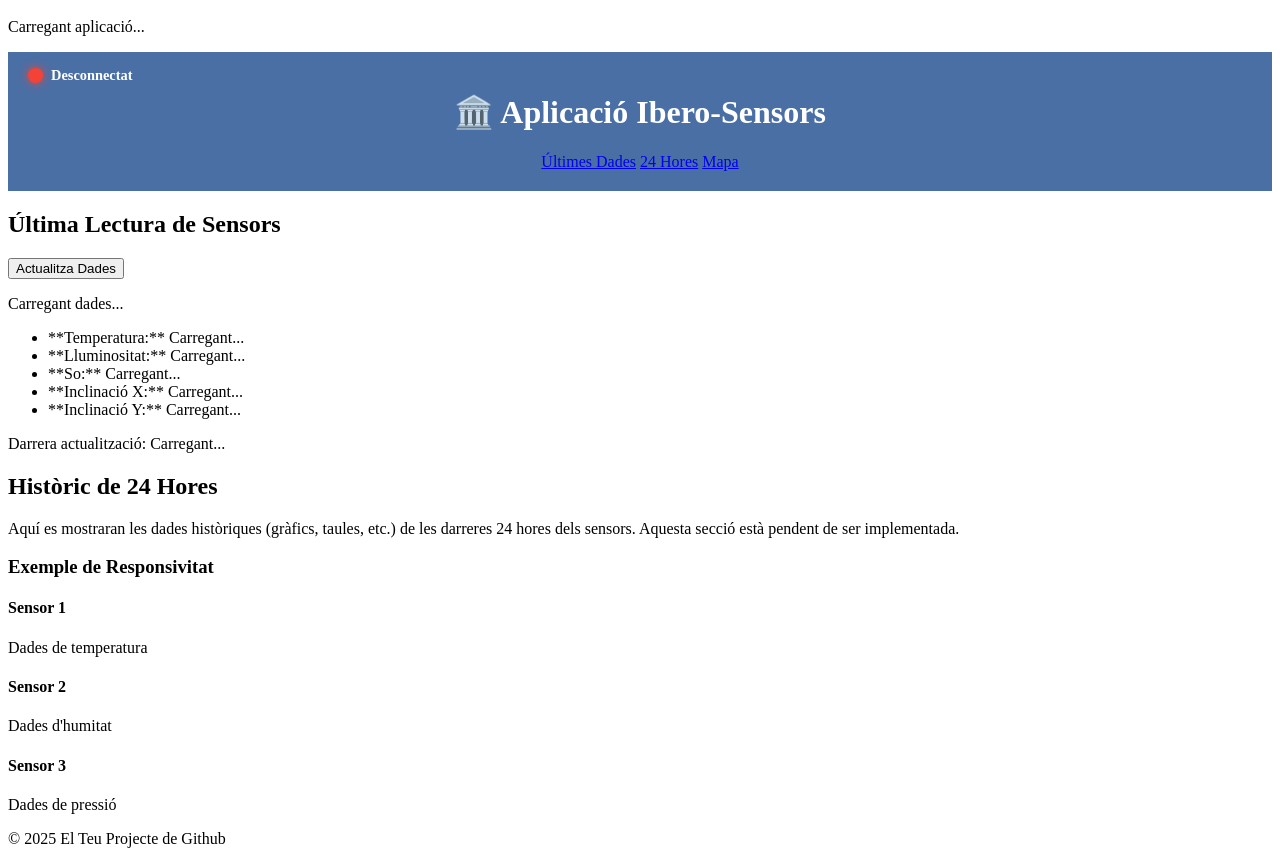
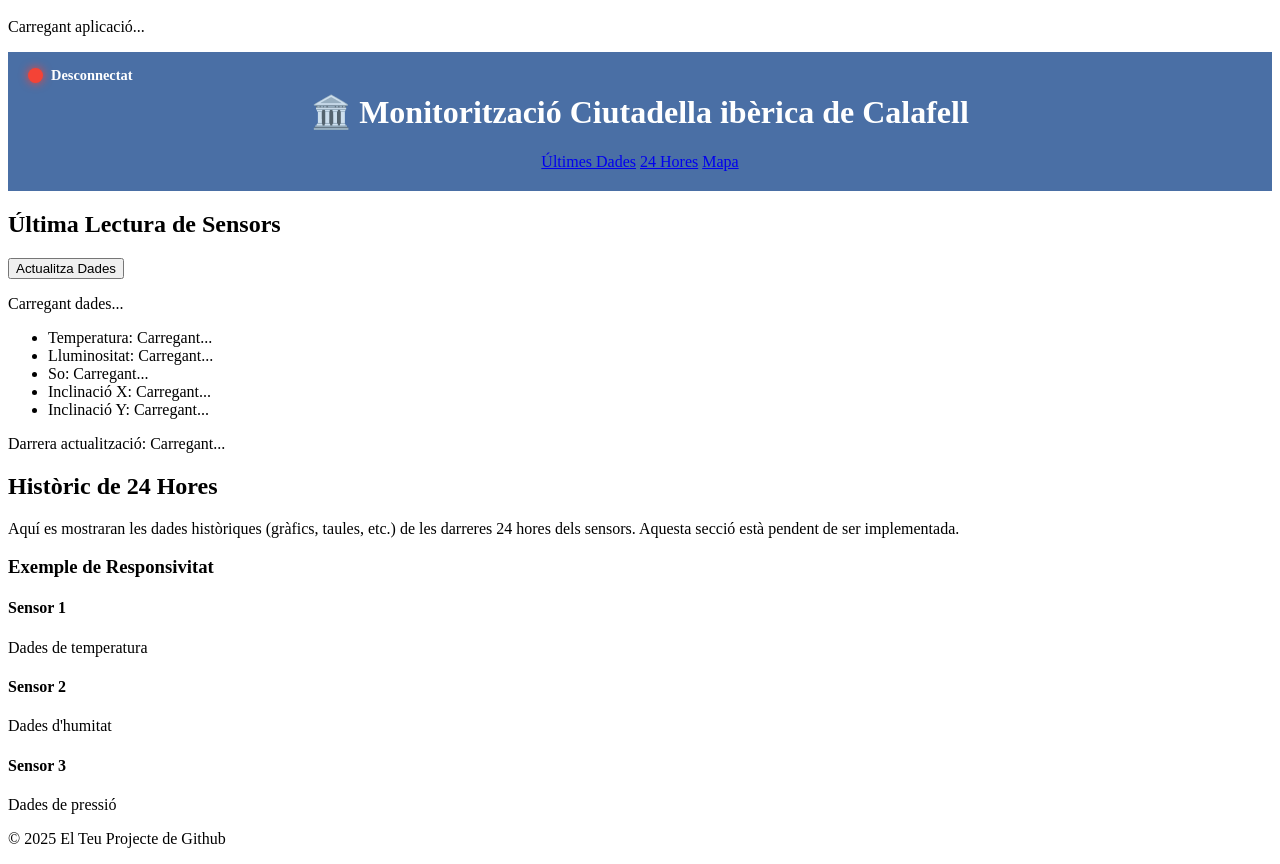
Before and after one commit to robotic-ulldevent/arqueologia.html, a plain HTML site: page index.html in a window 1280 px wide. Shown: the part 1034-1898 px from the top of the page. Drawn offline with Linux system fonts and the light colour scheme.

Commit message:
Update index.html

```diff
--- a/index.html
+++ b/index.html
@@ -20,7 +20,7 @@
                 <span id="status-text">Desconnectat</span>
             </div>
 
-            <h1>🏛️ Aplicació Ibero-Sensors</h1>
+            <h1>🏛️ Monitorització Ciutadella ibèrica de Calafell</h1>
             <nav>
                 <a href="#sensor-data-sec">Últimes Dades</a>
                 <a href="#historic-sec">24 Hores</a>
@@ -36,11 +36,11 @@
                 <div id="data-display-area">
                     <p class="data-loading-message">Carregant dades...</p>
                     <ul id="sensor-data-list">
-                        <li id="data-temperatura">**Temperatura:** Carregant...</li>
-                        <li id="data-lluminositat">**Lluminositat:** Carregant...</li>
-                        <li id="data-so">**So:** Carregant...</li>
-                        <li id="data-inclinacio-x">**Inclinació X:** Carregant...</li>
-                        <li id="data-inclinacio-y">**Inclinació Y:** Carregant...</li>
+                        <li id="data-temperatura">Temperatura: Carregant...</li>
+                        <li id="data-lluminositat">Lluminositat: Carregant...</li>
+                        <li id="data-so">So: Carregant...</li>
+                        <li id="data-inclinacio-x">Inclinació X: Carregant...</li>
+                        <li id="data-inclinacio-y">Inclinació Y: Carregant...</li>
                     </ul>
                     <p id="data-timestamp" class="timestamp-text">Darrera actualització: Carregant...</p>
                 </div>
```
